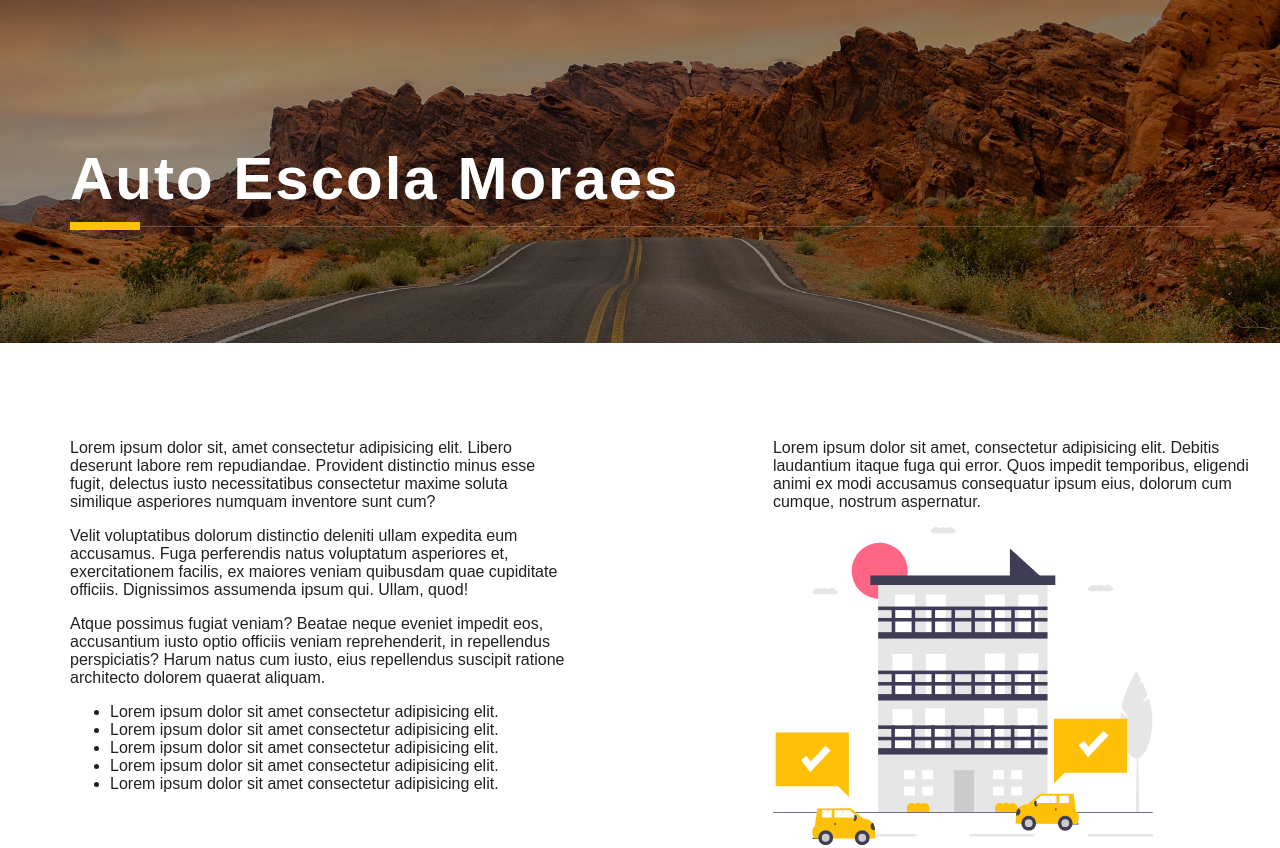
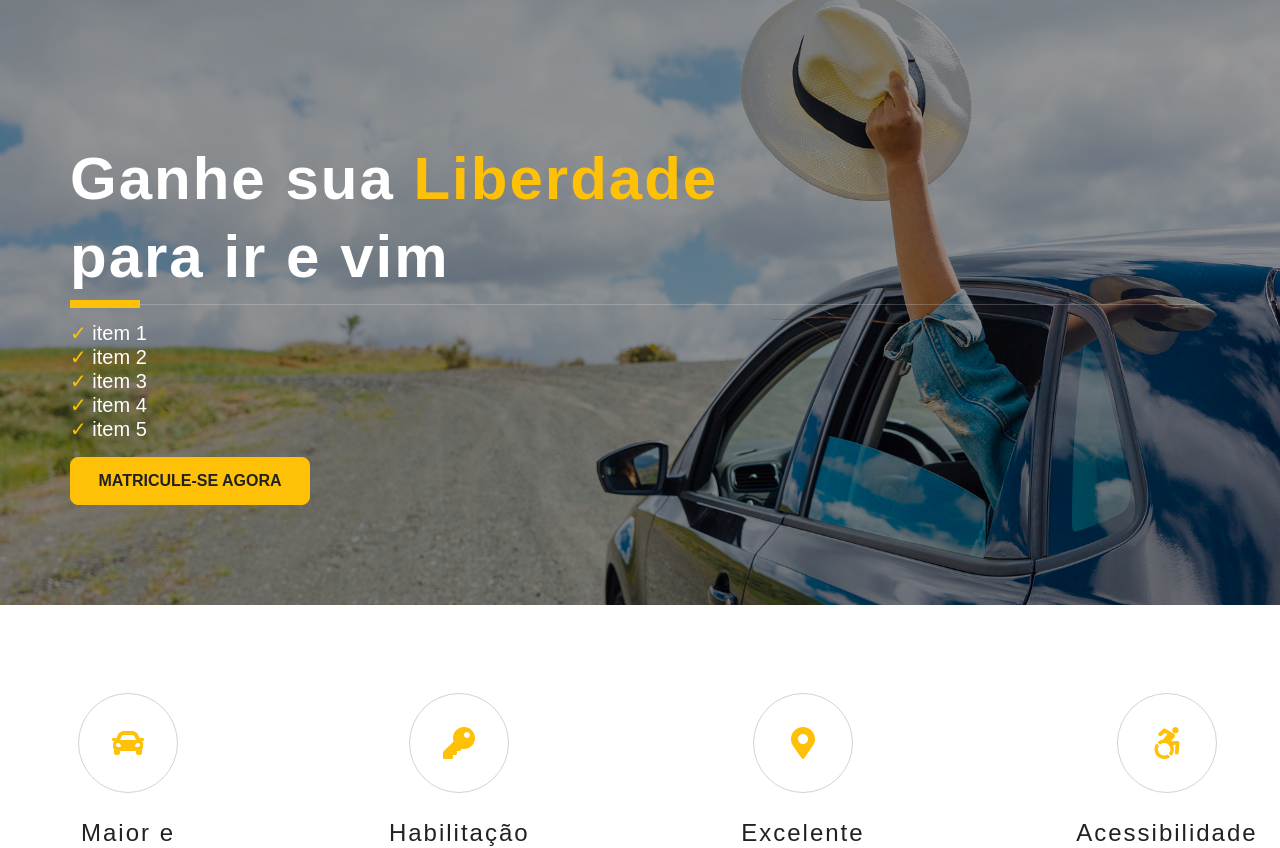
Before and after one commit to owesleymoraes/driving-school, a React (Vite) app: page / in a window 1280 px wide. Shown: the top 848 px of the page. Built offline with nearby package versions, Linux system fonts and the light colour scheme.

Commit message:
feat: adding react-router-dom in project

```diff
--- a/src/App.tsx
+++ b/src/App.tsx
@@ -1,15 +1,13 @@
 import React from "react";
-import { HomePage } from "./pages/HomePage";
+import { AppRoute } from "./_app-route";
 import GlobalStyle from "./styles/GlobalStyle";
 import { ThemeProvider } from "./styles/ThemeProvider";
-import { About } from "./pages/About";
 
 export const App: React.FC = () => {
   return (
     <ThemeProvider>
       <GlobalStyle />
-      {/* <HomePage /> */}
-      <About />
+      <AppRoute />
     </ThemeProvider>
   );
 };
--- /dev/null
+++ b/src/_app-route.tsx
@@ -0,0 +1,17 @@
+import React from "react";
+import { About } from "./pages/About";
+import { HomePage } from "./pages/HomePage";
+import { ProductDetail } from "./pages/ProductDetails";
+import { BrowserRouter, Route, Routes } from "react-router-dom";
+
+export const AppRoute: React.FC = () => {
+  return (
+    <BrowserRouter>
+      <Routes>
+        <Route path="/" element={<HomePage />} />
+        <Route path="/about" element={<About />} />
+        <Route path="/ProductDetail" element={<ProductDetail />} />
+      </Routes>
+    </BrowserRouter>
+  );
+};
```
